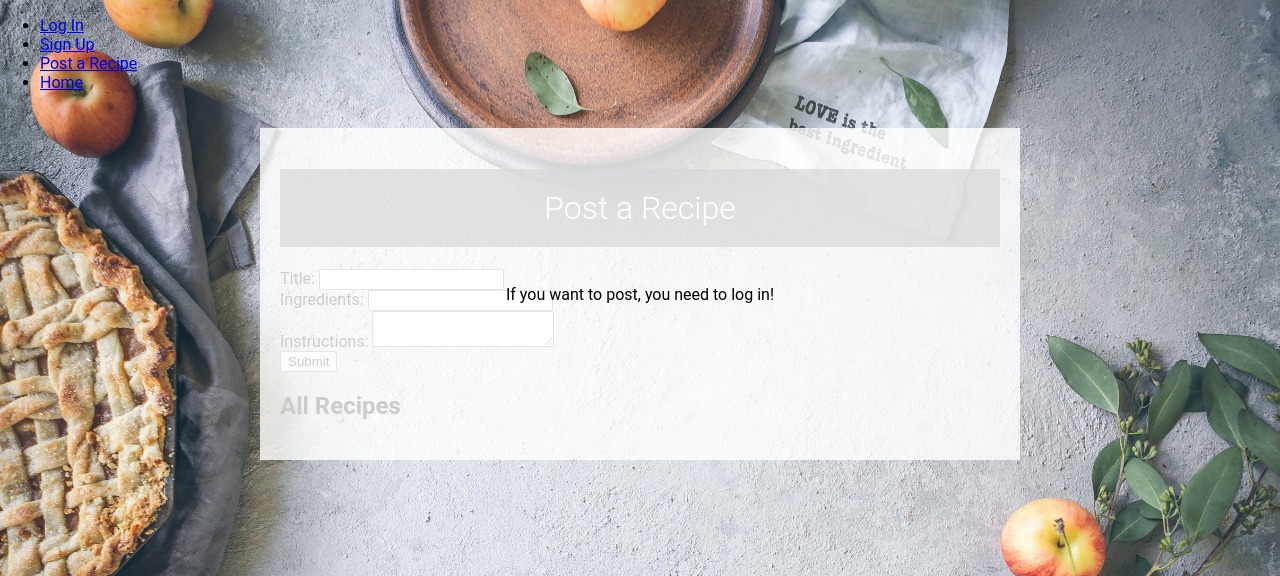
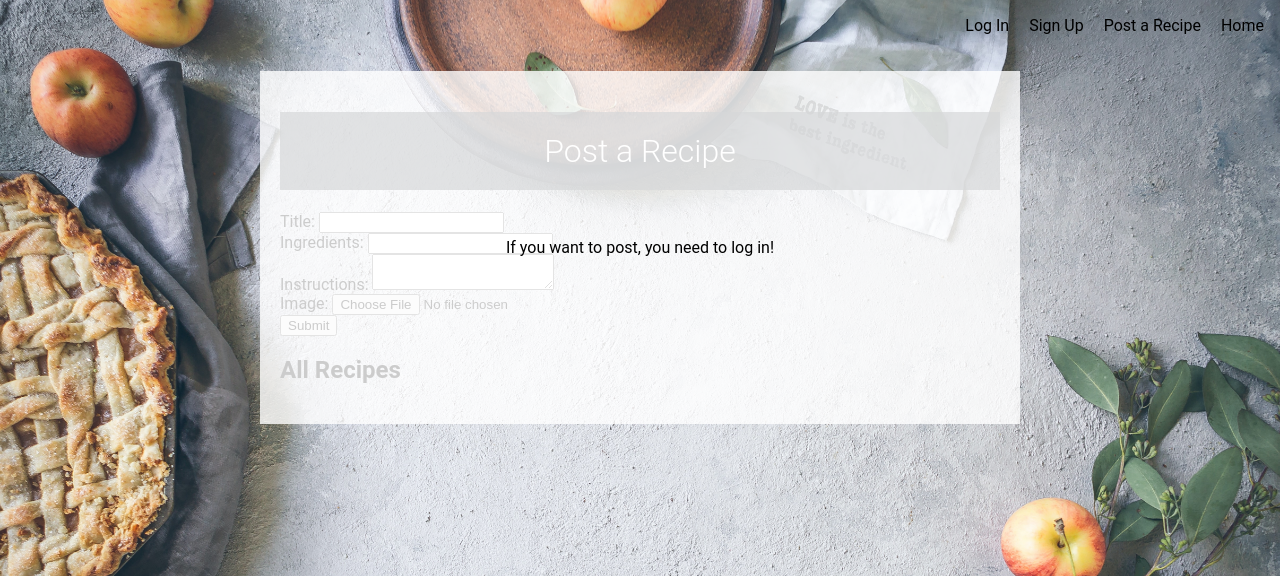
Before and after one commit to Sakitaro/recipe_app, a Flask app: page /post_recipe in a window 1280 px wide. Shown: the top 576 px of the page. Run offline with Flask 3, Linux system fonts and the light colour scheme; data that the repository does not hold is empty.

Commit message:
image追加

```diff
--- a/app.py
+++ b/app.py
@@ -2,6 +2,8 @@ from flask import Flask, render_template, request, jsonify, redirect, url_for, f
 from dotenv import load_dotenv
 from flask_sqlalchemy import SQLAlchemy
 from werkzeug.security import generate_password_hash, check_password_hash
+from werkzeug.utils import secure_filename
+from PIL import Image
 
 import os
 from recipe_app import request_recipe, request_instructions
@@ -14,14 +16,32 @@ class User:
         self.create_table()
 
     def create_table(self):
+        self.cursor.execute('''CREATE TABLE IF NOT EXISTS users
+                       (id INTEGER PRIMARY KEY,
+                        username TEXT UNIQUE NOT NULL,
+                        email TEXT UNIQUE NOT NULL,
+                        password TEXT NOT NULL)''')
+        self.conn.commit()
+
         self.cursor.execute('''CREATE TABLE IF NOT EXISTS recipes
                        (id INTEGER PRIMARY KEY,
                         title TEXT NOT NULL,
                         ingredients TEXT NOT NULL,
                         instructions TEXT NOT NULL,
                         user_id INTEGER,
+                        image_filename TEXT,
                         FOREIGN KEY(user_id) REFERENCES users(id))''')
         self.conn.commit()
+
+        # Check if the image_filename column exists
+        self.cursor.execute("PRAGMA table_info(recipes)")
+        columns = self.cursor.fetchall()
+        column_names = [column[1] for column in columns]
+
+        # If the image_filename column does not exist, add it
+        if 'image_filename' not in column_names:
+            self.cursor.execute("ALTER TABLE recipes ADD COLUMN image_filename TEXT")
+            self.conn.commit()
 
     def add_user(self, username, email, password):
         self.cursor.execute("INSERT INTO users (username, email, password) VALUES (?, ?, ?)", (username, email, password))
@@ -32,14 +52,14 @@ class User:
         user = self.cursor.fetchone()
         return user
 
-    def add_recipe(self, user_id, title, ingredients, instructions):
-        self.cursor.execute("INSERT INTO recipes (user_id, title, ingredients, instructions) VALUES (?, ?, ?, ?)", (user_id, title, ingredients, instructions))
+    def add_recipe(self, user_id, title, ingredients, instructions, image_filename):
+        self.cursor.execute("INSERT INTO recipes (user_id, title, ingredients, instructions, image_filename) VALUES (?, ?, ?, ?, ?)", (user_id, title, ingredients, instructions, image_filename))
         self.conn.commit()
 
     def get_all_recipes(self):
-        self.cursor.execute("""SELECT recipes.id, recipes.title, recipes.ingredients, recipes.instructions, users.username
-                             FROM recipes
-                             JOIN users ON recipes.user_id = users.id""")
+        self.cursor.execute("""SELECT recipes.id, recipes.title, recipes.ingredients, recipes.instructions, users.username, recipes.image_filename
+                            FROM recipes
+                            JOIN users ON recipes.user_id = users.id""")
         recipes = self.cursor.fetchall()
         return recipes
 
@@ -59,7 +79,8 @@ def before_request():
 
 @app.teardown_request
 def teardown_request(exception):
-    g.user_db.close()
+    if hasattr(g, 'user_db'):
+        g.user_db.close()
 
 @app.route("/")
 def index():
@@ -115,20 +136,46 @@ def logout():
     flash('Logged out.', 'info')
     return redirect(url_for('index'))
 
+# 画像の保存
+UPLOAD_FOLDER = 'static/uploads'
+ALLOWED_EXTENSIONS = {'png', 'jpg', 'jpeg', 'gif'}
+
+app.config['UPLOAD_FOLDER'] = UPLOAD_FOLDER
+
+def allowed_file(filename):
+    return '.' in filename and filename.rsplit('.', 1)[1].lower() in ALLOWED_EXTENSIONS
+
+def resize_image(image_path, max_size):
+    image = Image.open(image_path)
+    image.thumbnail(max_size)
+    image.save(image_path)
+
 @app.route('/post_recipe', methods=['GET', 'POST'])
 def post_recipe():
     if request.method == 'POST':
+        # 画像ファイルをチェックし、保存
+        image = request.files.get('image')
+        if not image or not allowed_file(image.filename):
+            flash("Invalid image format. Allowed formats: jpg, jpeg, png, gif", "danger")
+            return redirect(url_for('post_recipe'))
+
+        filename = secure_filename(image.filename)
+        image_path = os.path.join(app.config['UPLOAD_FOLDER'], filename)
+        image.save(image_path)
+        resize_image(image_path, (800, 800))
+
         title = request.form['title']
         ingredients = request.form['ingredients']
         instructions = request.form['instructions']
 
-        g.user_db.add_recipe(session.get('user_id'), title, ingredients, instructions)
+        g.user_db.add_recipe(session.get('user_id'), title, ingredients, instructions, filename)
         g.user_db.conn.commit()
 
-        return redirect(url_for('index'))
+        return redirect(url_for('post_recipe'))
 
     recipes = g.user_db.get_all_recipes()
     return render_template('post_recipe.html', recipes=recipes)
 
+
 if __name__ == "__main__":
     app.run(host="0.0.0.0", port=5001, debug=True)
--- a/static/css/style.css
+++ b/static/css/style.css
@@ -67,3 +67,29 @@ button:hover {
     padding: 20px;
     box-sizing: border-box;
 }
+
+nav {
+    display: flex;
+    justify-content: flex-end;
+    padding: 1rem;
+}
+
+nav ul {
+    list-style: none;
+    margin: 0;
+    padding: 0;
+}
+
+nav li {
+    display: inline;
+    margin-left: 1rem;
+}
+
+nav a {
+    text-decoration: none;
+    color: #000;
+}
+
+nav a:hover {
+    text-decoration: underline;
+}
--- a/templates/post_recipe.html
+++ b/templates/post_recipe.html
@@ -7,15 +7,31 @@
 {% block content %}
     <div class="container" style="position: relative;">
         <h1>Post a Recipe</h1>
-        <form method="post">
+        <form id="post-recipe-form" method="post" enctype="multipart/form-data">
             <label for="title">Title:</label>
             <input type="text" name="title" required><br>
             <label for="ingredients">Ingredients:</label>
             <input type="text" name="ingredients" required><br>
             <label for="instructions">Instructions:</label>
             <textarea name="instructions" required></textarea><br>
+            <label for="image">Image:</label>
+            <input type="file" name="image" accept="image/*" id="image"><br>
+            <p id="error-message" style="display: none; color: red;">Please select an image.</p>
             <input type="submit" value="Submit">
         </form>
+        <script>
+            document.getElementById("post-recipe-form").addEventListener("submit", function(event) {
+                const image = document.getElementById("image");
+                const errorMessage = document.getElementById("error-message");
+
+                if (!image.value) {
+                    event.preventDefault();
+                    errorMessage.style.display = "block";
+                } else {
+                    errorMessage.style.display = "none";
+                }
+            });
+        </script>
         <h2>All Recipes</h2>
         {% for recipe in recipes %}
             <div class="recipe">
@@ -23,8 +39,12 @@
                 <p>By: {{ recipe[4] }}</p>
                 <p>Ingredients: {{ recipe[2] }}</p>
                 <p>Instructions: {{ recipe[3] }}</p>
+                {% if recipe[5] %}
+                    <img src="{{ url_for('static', filename='uploads/' + recipe[5]) }}" alt="Recipe image" class="recipe-image">
+                {% endif %}
             </div>
         {% endfor %}
+
         {% if not session.user_id %}
             <div class="overlay" style="position: absolute; top: 0; left: 0; right: 0; bottom: 0; background-color: rgba(255, 255, 255, 0.8); z-index: 1000;">
                 <div class="alert alert-warning" style="position: absolute; top: 50%; left: 50%; transform: translate(-50%, -50%);">
```
